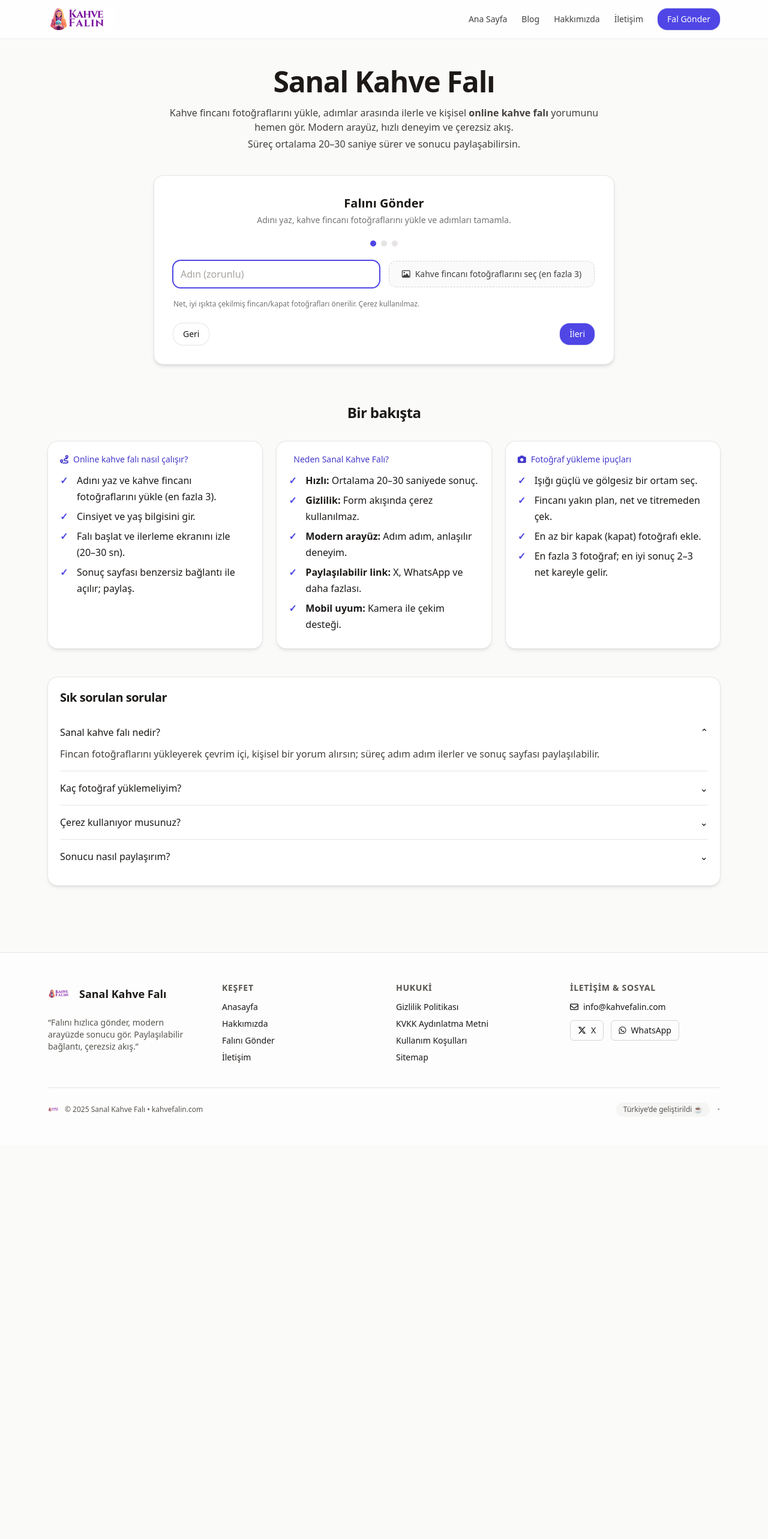
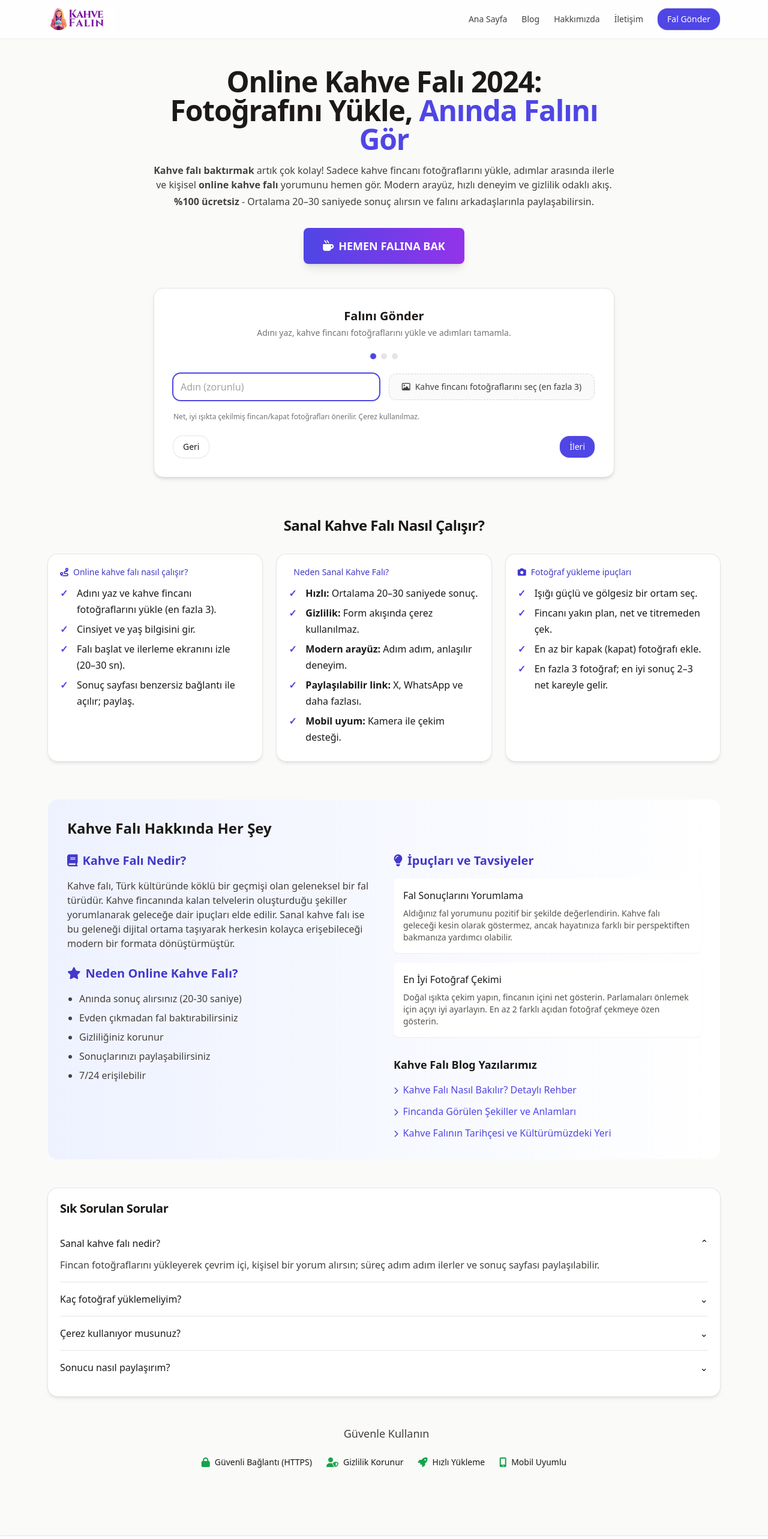
Before and after one commit to kuleliworks/kahve-fali, a Next.js app: page / in a window 1280 px wide. Shown: the top 2566 px of the page at 60% size. Before the commit the page ends 1910 px from the top, so only its background shows below. Built offline with nearby package versions, Linux system fonts and the light colour scheme.

Commit message:
Update page.tsx

```diff
--- a/app/page.tsx
+++ b/app/page.tsx
@@ -1,13 +1,20 @@
 import type { Metadata } from "next";
 import StepForm from "@/components/StepForm";
+import Link from "next/link";
 
 /** SEO: sadece sayfa adı, marka layout şablonundan gelecek */
 export const metadata: Metadata = {
-  // GEÇİCİ ZORLAMA: absolute kullan ve markayı ekle
-  title: { absolute: "Online Kahve Falı | Sanal Kahve Falı" },
+  title: { absolute: "Online Kahve Falı | Sanal Kahve Falı Bak 2024" },
   description:
-    "Sanal kahve falı ile geleceğini keşfet! Fotoğraf yükle, anında yorum al. Eğlenceli, güvenilir ve hızlı kahve falı deneyimini yaşa.",
+    "Sanal kahve falı ile geleceğini keşfet! Fotoğraf yükle, anında yorum al. Eğlenceli, güvenilir ve hızlı kahve falı deneyimini yaşa. %100 ücretsiz kahve falı servisi.",
+  keywords: ["kahve falı", "online kahve falı", "sanal fal", "kahve fincanı falı", "fal baktır", "ücretsiz fal"],
   alternates: { canonical: "/" },
+  openGraph: {
+    title: "Online Kahve Falı - Anında Fal Yorumu",
+    description: "Kahve falına mı baktırmak istiyorsun? Hemen fotoğrafını yükle, kişisel fal yorumunu anında al!",
+    type: "website",
+    locale: "tr_TR",
+  },
 };
 
 export default function Page() {
@@ -71,20 +78,44 @@ export default function Page() {
     ]
   };
 
+  // Site WebPage Schema - EKLENDİ
+  const websiteJsonLd = {
+    "@context": "https://schema.org",
+    "@type": "WebSite",
+    "name": "Online Kahve Falı",
+    "url": "https://sitenizinadresi.com",
+    "potentialAction": {
+      "@type": "SearchAction",
+      "target": "https://sitenizinadresi.com/ara?q={search_term_string}",
+      "query-input": "required name=search_term_string"
+    }
+  };
+
   return (
     <section className="mx-auto max-w-6xl px-4 py-12">
-      {/* HERO (sade) */}
+      {/* HERO (CTA ve arama motoru dostu başlık) */}
       <div className="mx-auto max-w-3xl text-center">
         <h1 className="text-4xl font-bold tracking-tight sm:text-5xl">
-          Sanal Kahve Falı
+          Online Kahve Falı 2024: Fotoğrafını Yükle, <span className="text-indigo-600">Anında Falını Gör</span>
         </h1>
         <p className="mt-4 text-stone-700">
-          Kahve fincanı fotoğraflarını yükle, adımlar arasında ilerle ve kişisel{" "}
-          <strong>online kahve falı</strong> yorumunu hemen gör. Modern arayüz, hızlı deneyim ve çerezsiz akış.
+          <strong>Kahve falı baktırmak</strong> artık çok kolay! Sadece kahve fincanı fotoğraflarını yükle, adımlar arasında ilerle ve kişisel{" "}
+          <strong>online kahve falı</strong> yorumunu hemen gör. Modern arayüz, hızlı deneyim ve gizlilik odaklı akış.
         </p>
         <p className="mt-1 text-stone-700">
-          Süreç ortalama 20–30 saniye sürer ve sonucu paylaşabilirsin.
+          <strong>%100 ücretsiz</strong> - Ortalama 20–30 saniyede sonuç alırsın ve falını arkadaşlarınla paylaşabilirsin.
         </p>
+
+        {/* CTA Buton - EKLENDİ */}
+        <div className="mt-8">
+          <a
+            href="#form"
+            className="inline-flex items-center rounded-lg bg-gradient-to-r from-indigo-600 to-purple-600 px-8 py-4 text-lg font-semibold text-white shadow-lg hover:from-indigo-700 hover:to-purple-700 transition-all duration-300"
+          >
+            <i className="fa-solid fa-mug-hot mr-2"></i>
+            HEMEN FALINA BAK
+          </a>
+        </div>
       </div>
 
       {/* FORM */}
@@ -95,7 +126,7 @@ export default function Page() {
       {/* BİR BAKIŞTA — üçlü kart şerit (yan yana) */}
       <section className="mx-auto mt-16 max-w-6xl">
         <h2 className="text-center text-2xl font-semibold tracking-tight text-stone-900">
-          Bir bakışta
+          Sanal Kahve Falı Nasıl Çalışır?
         </h2>
 
         <div className="mt-8 grid gap-6 sm:grid-cols-2 lg:grid-cols-3">
@@ -141,10 +172,90 @@ export default function Page() {
         </div>
       </section>
 
+      {/* KAPSAMLI REHBER BÖLÜMÜ - EKLENDİ */}
+      <section className="mx-auto mt-16 max-w-6xl">
+        <div className="bg-gradient-to-r from-indigo-50 to-white rounded-2xl p-8">
+          <h2 className="text-2xl font-bold text-stone-900 mb-6">
+            Kahve Falı Hakkında Her Şey
+          </h2>
+
+          <div className="grid grid-cols-1 md:grid-cols-2 gap-8">
+            <div>
+              <h3 className="text-xl font-semibold text-indigo-700 mb-4">
+                <i className="fa-solid fa-book mr-2"></i>Kahve Falı Nedir?
+              </h3>
+              <p className="text-stone-700 mb-4">
+                Kahve falı, Türk kültüründe köklü bir geçmişi olan geleneksel bir fal türüdür.
+                Kahve fincanında kalan telvelerin oluşturduğu şekiller yorumlanarak geleceğe
+                dair ipuçları elde edilir. Sanal kahve falı ise bu geleneği dijital ortama taşıyarak
+                herkesin kolayca erişebileceği modern bir formata dönüştürmüştür.
+              </p>
+
+              <h3 className="text-xl font-semibold text-indigo-700 mb-4 mt-6">
+                <i className="fa-solid fa-star mr-2"></i>Neden Online Kahve Falı?
+              </h3>
+              <ul className="list-disc pl-5 text-stone-700 space-y-2">
+                <li>Anında sonuç alırsınız (20-30 saniye)</li>
+                <li>Evden çıkmadan fal baktırabilirsiniz</li>
+                <li>Gizliliğiniz korunur</li>
+                <li>Sonuçlarınızı paylaşabilirsiniz</li>
+                <li>7/24 erişilebilir</li>
+              </ul>
+            </div>
+
+            <div>
+              <h3 className="text-xl font-semibold text-indigo-700 mb-4">
+                <i className="fa-solid fa-lightbulb mr-2"></i>İpuçları ve Tavsiyeler
+              </h3>
+              <div className="space-y-4">
+                <div className="bg-white p-4 rounded-lg shadow-sm">
+                  <h4 className="font-medium text-stone-900 mb-2">Fal Sonuçlarını Yorumlama</h4>
+                  <p className="text-sm text-stone-600">
+                    Aldığınız fal yorumunu pozitif bir şekilde değerlendirin.
+                    Kahve falı geleceği kesin olarak göstermez, ancak hayatınıza
+                    farklı bir perspektiften bakmanıza yardımcı olabilir.
+                  </p>
+                </div>
+
+                <div className="bg-white p-4 rounded-lg shadow-sm">
+                  <h4 className="font-medium text-stone-900 mb-2">En İyi Fotoğraf Çekimi</h4>
+                  <p className="text-sm text-stone-600">
+                    Doğal ışıkta çekim yapın, fincanın içini net gösterin.
+                    Parlamaları önlemek için açıyı iyi ayarlayın.
+                    En az 2 farklı açıdan fotoğraf çekmeye özen gösterin.
+                  </p>
+                </div>
+              </div>
+
+              {/* Blog Linkleri - EKLENDİ */}
+              <div className="mt-8">
+                <h4 className="font-semibold text-lg text-stone-900 mb-4">
+                  Kahve Falı Blog Yazılarımız
+                </h4>
+                <div className="space-y-3">
+                  <Link href="/blog/kahve-fali-nasil-bakilir" className="block text-indigo-600 hover:text-indigo-800 hover:underline">
+                    <i className="fa-solid fa-chevron-right mr-2 text-xs"></i>
+                    Kahve Falı Nasıl Bakılır? Detaylı Rehber
+                  </Link>
+                  <Link href="/blog/fincan-sekilleri-anlamlari" className="block text-indigo-600 hover:text-indigo-800 hover:underline">
+                    <i className="fa-solid fa-chevron-right mr-2 text-xs"></i>
+                    Fincanda Görülen Şekiller ve Anlamları
+                  </Link>
+                  <Link href="/blog/kahve-fali-tarihce" className="block text-indigo-600 hover:text-indigo-800 hover:underline">
+                    <i className="fa-solid fa-chevron-right mr-2 text-xs"></i>
+                    Kahve Falının Tarihçesi ve Kültürümüzdeki Yeri
+                  </Link>
+                </div>
+              </div>
+            </div>
+          </div>
+        </div>
+      </section>
+
       {/* SSS — tek kart, alt alta açılır */}
       <section className="mx-auto mt-12 max-w-6xl">
         <div className="k-card">
-          <h2 className="text-xl font-semibold tracking-tight text-stone-900">Sık sorulan sorular</h2>
+          <h2 className="text-xl font-semibold tracking-tight text-stone-900">Sık Sorulan Sorular</h2>
           <div className="mt-4 divide-y divide-stone-200">
             <details className="group py-4" open>
               <summary className="flex cursor-pointer list-none items-center justify-between">
@@ -189,12 +300,36 @@ export default function Page() {
         </div>
       </section>
 
-
-
+      {/* GÜVEN BADGELERİ - EKLENDİ */}
+      <section className="mx-auto mt-12 max-w-3xl text-center">
+        <h3 className="text-lg font-medium text-stone-700 mb-6">
+          <i className="fa-solid fa-shield-check mr-2 text-green-600"></i>
+          Güvenle Kullanın
+        </h3>
+        <div className="flex flex-wrap justify-center gap-6">
+          <div className="flex items-center gap-2">
+            <i className="fa-solid fa-lock text-green-600"></i>
+            <span className="text-sm">Güvenli Bağlantı (HTTPS)</span>
+          </div>
+          <div className="flex items-center gap-2">
+            <i className="fa-solid fa-user-shield text-green-600"></i>
+            <span className="text-sm">Gizlilik Korunur</span>
+          </div>
+          <div className="flex items-center gap-2">
+            <i className="fa-solid fa-rocket text-green-600"></i>
+            <span className="text-sm">Hızlı Yükleme</span>
+          </div>
+          <div className="flex items-center gap-2">
+            <i className="fa-solid fa-mobile-screen text-green-600"></i>
+            <span className="text-sm">Mobil Uyumlu</span>
+          </div>
+        </div>
+      </section>
 
       {/* JSON-LD blokları */}
       <script type="application/ld+json" dangerouslySetInnerHTML={{ __html: JSON.stringify(faqJsonLd) }} />
       <script type="application/ld+json" dangerouslySetInnerHTML={{ __html: JSON.stringify(howtoJsonLd) }} />
+      <script type="application/ld+json" dangerouslySetInnerHTML={{ __html: JSON.stringify(websiteJsonLd) }} />
     </section>
   );
 }
```
